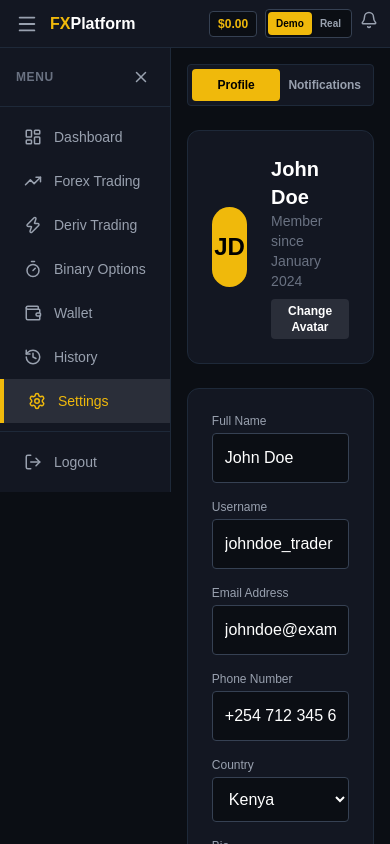
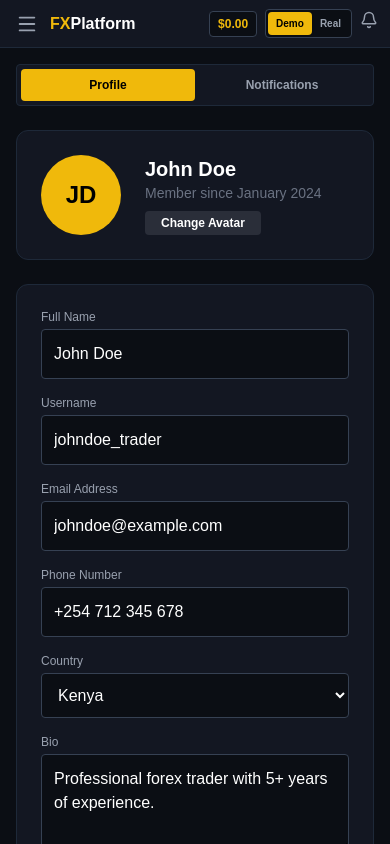
Before and after one commit to tyllenaziz/Forex, a Next.js app in the folder apps/web/: page /dashboard/settings in a window 390 px wide. Shown: the top 844 px of the page. Built offline with nearby package versions, Linux system fonts and the light colour scheme.

Commit message:
Fix duplicate sidebar and X button close

```diff
--- a/apps/web/src/app/dashboard/layout.tsx
+++ b/apps/web/src/app/dashboard/layout.tsx
@@ -40,7 +40,6 @@ function Header({ onOpenMenu }: { onOpenMenu: () => void }) {
 
   return (
     <header className="h-12 flex-shrink-0 border-b border-gray-800 flex items-center justify-between px-3 md:px-4 bg-[#131722]">
-            {/* Left: Hamburger (mobile) + Logo + Desktop Nav */}
       <div className="flex items-center gap-2 md:gap-6">
         <button onClick={onOpenMenu} className="md:hidden text-gray-400 p-1">
           <Menu size={22} />
@@ -58,7 +57,6 @@ function Header({ onOpenMenu }: { onOpenMenu: () => void }) {
         </div>
       </div>
 
-      {/* Right: Balance, Mode Toggle, Icons */}
       <div className="flex items-center gap-2 md:gap-4">
         <div className="bg-[#0b0e14] border border-gray-700 rounded px-2 md:px-3 py-1 flex items-center gap-2">
           <span className="hidden md:inline text-[10px] text-gray-500 font-bold">Balance</span>
@@ -103,12 +101,12 @@ export default function DashboardLayout({ children }: { children: React.ReactNod
 
         <div className="flex flex-1 overflow-hidden relative">
 
-          {/* Desktop Sidebar (hidden on mobile) */}
-                          <div className="h-[calc(100%-64px)] overflow-y-auto">
-                  <Sidebar onClose={() => setIsSidebarOpen(false)} />
+          {/* Desktop Sidebar - Only visible on md+ screens */}
+          <div className="hidden md:block h-screen">
+            <Sidebar />
           </div>
 
-                 {/* Mobile Sidebar Drawer */}
+          {/* Mobile Sidebar Drawer - Only shows when isSidebarOpen is true */}
           {isSidebarOpen && (
             <div className="fixed inset-0 z-50 bg-black/70 md:hidden" onClick={() => setIsSidebarOpen(false)}>
               <div
```
Lines whose indentation alone changed are shown as unchanged.
